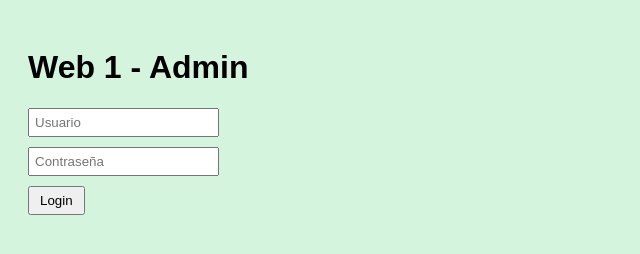
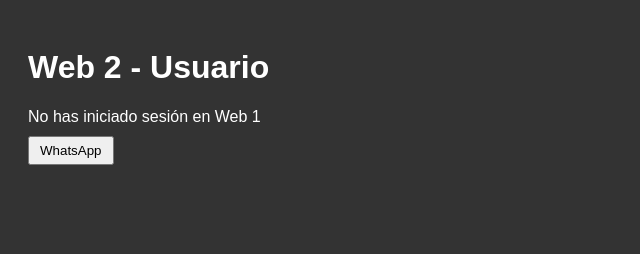
Before and after one commit to yordanyalvarezramirez0919-bot/mi-web-github, a plain HTML site: page index.html in a window 1280 px wide. Shown: the whole page, without its empty margins (0-640 px from the left). Drawn offline with Linux system fonts and the light colour scheme.

Commit message:
Add files via upload

```diff
--- a/index.html
+++ b/index.html
@@ -3,16 +3,13 @@
 <html lang="es">
 <head>
 <meta charset="UTF-8">
-<title>Web 1 - Admin</title>
+<title>Web 2 - Usuario</title>
 <link rel="stylesheet" href="style.css">
 </head>
 <body>
-<h1>Web 1 - Admin</h1>
-<form id="loginForm">
-  <input type="text" id="username" placeholder="Usuario">
-  <input type="password" id="password" placeholder="Contraseña">
-  <button type="submit">Login</button>
-</form>
+<h1>Web 2 - Usuario</h1>
+<div id="status"></div>
+<button id="whatsappBtn">WhatsApp</button>
 <script src="script.js"></script>
 </body>
 </html>
--- a/script.js
+++ b/script.js
@@ -1,13 +1,13 @@
 
-const loginForm = document.getElementById('loginForm');
-loginForm.addEventListener('submit', function(e){
-    e.preventDefault();
-    const user = document.getElementById('username').value;
-    const pass = document.getElementById('password').value;
-    if(user === 'Admin' && pass === 'yordany0919'){
-        localStorage.setItem('currentUser', user);
-        alert('Login exitoso!');
+window.addEventListener('DOMContentLoaded', () => {
+    const user = localStorage.getItem('currentUser');
+    const status = document.getElementById('status');
+    if(user){
+        status.textContent = 'Bienvenido, ' + user;
     } else {
-        alert('Usuario o contraseña incorrectos');
+        status.textContent = 'No has iniciado sesión en Web 1';
     }
+    document.getElementById('whatsappBtn').addEventListener('click', () => {
+        window.open('https://wa.me/1234567890', '_blank');
+    });
 });
--- a/style.css
+++ b/style.css
@@ -1,4 +1,3 @@
 
-body { background-color: #d4f4dd; font-family: Arial, sans-serif; padding: 20px; }
-input { display: block; margin: 10px 0; padding: 5px; }
-button { padding: 5px 10px; }
+body { background-color: #333; color: #fff; font-family: Arial, sans-serif; padding: 20px; }
+button { padding: 5px 10px; margin-top: 10px; }
```
